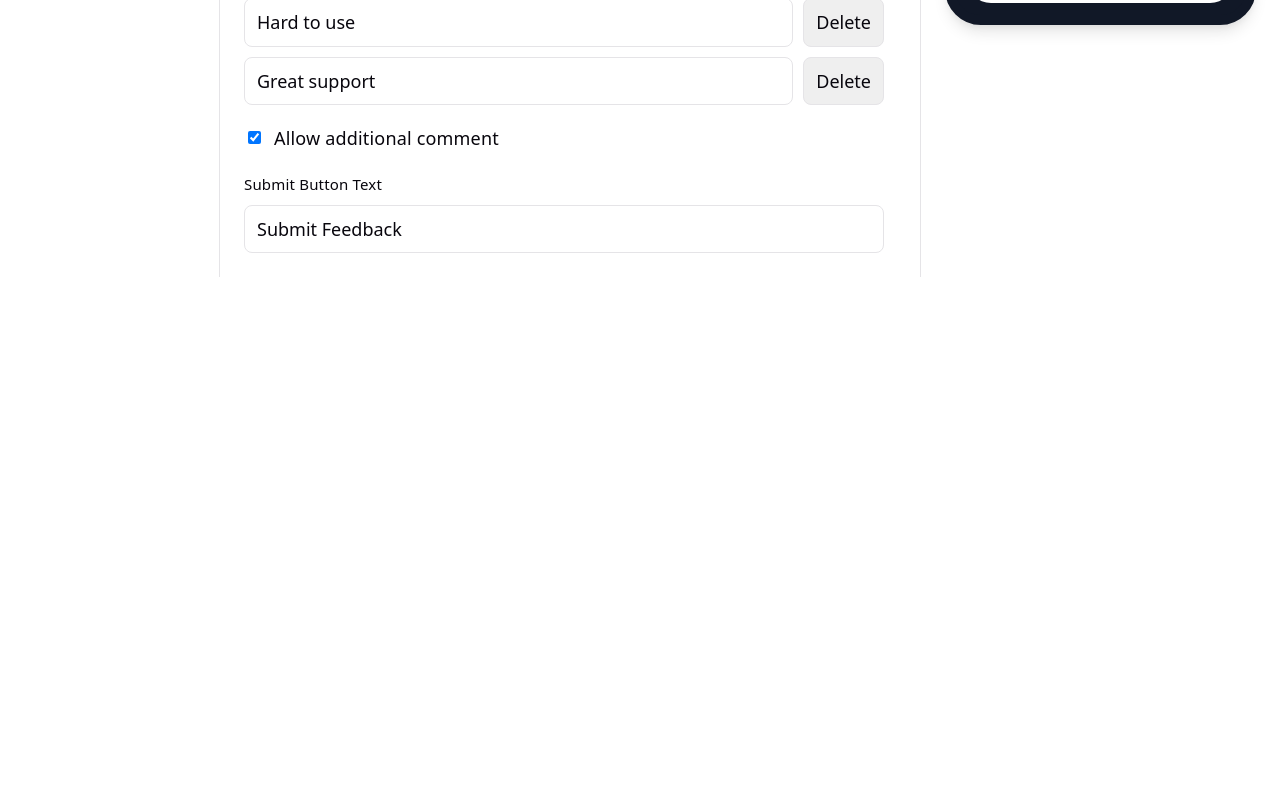
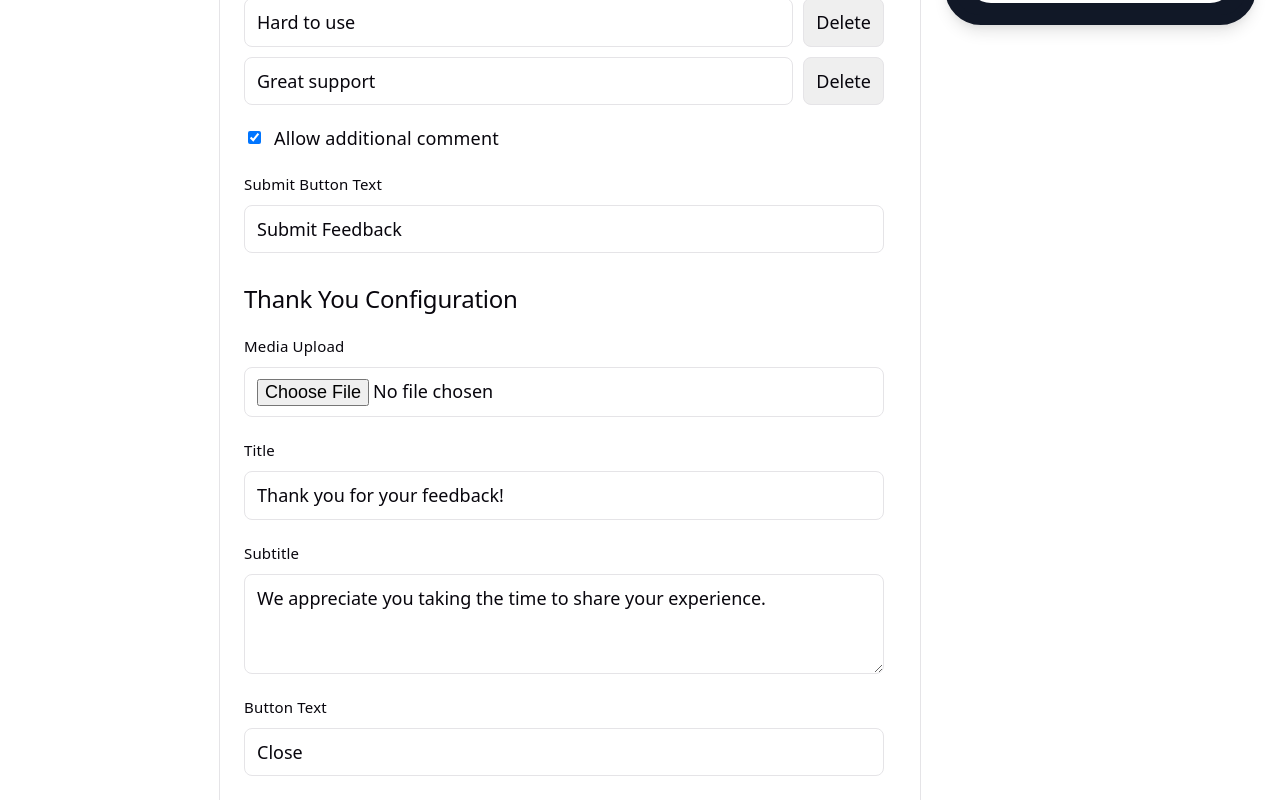
Before and after one commit to MeenakshiThapliyal09/CSAT_Campaign_builder, a React (Vite) app: page /content in a window 1280 px wide. Shown: the part 603-1403 px from the top of the page. Before the commit the page ends 880 px from the top, so only its background shows below. Built offline with nearby package versions, Linux system fonts and the light colour scheme.

Commit message:
Implement thank you configuration section

```diff
--- a/src/index.css
+++ b/src/index.css
@@ -274,3 +274,8 @@ code {
   gap: 10px;
   margin-top: 20px;
 }
+
+.field-help {
+  color: var(--text);
+  font-size: 14px;
+}
--- a/src/pages/ContentPage.tsx
+++ b/src/pages/ContentPage.tsx
@@ -5,6 +5,13 @@ function ContentPage() {
   const { campaign, setCampaign } = useCampaign();
   const { title, subtitle } = campaign.initialFeedback;
   const { ratingType, options, allowAdditionalComment, submitButtonText } = campaign.feedback;
+  const {
+    mediaUrl: thankYouMediaUrl,
+    mediaName: thankYouMediaName,
+    title: thankYouTitle,
+    subtitle: thankYouSubtitle,
+    buttonText: thankYouButtonText,
+  } = campaign.thankYou;
 
   function handleInitialFeedbackChange(
     event: ChangeEvent<HTMLInputElement | HTMLTextAreaElement>,
@@ -94,6 +101,41 @@ function ContentPage() {
     }));
   }
 
+  function handleThankYouMediaChange(event: ChangeEvent<HTMLInputElement>) {
+    const file = event.target.files?.[0];
+
+    if (!file) {
+      return;
+    }
+
+    const mediaUrl = URL.createObjectURL(file);
+
+    if (thankYouMediaUrl.startsWith('blob:')) {
+      URL.revokeObjectURL(thankYouMediaUrl);
+    }
+
+    setCampaign((currentCampaign) => ({
+      ...currentCampaign,
+      thankYou: {
+        ...currentCampaign.thankYou,
+        mediaUrl,
+        mediaName: file.name,
+      },
+    }));
+  }
+
+  function handleThankYouChange(event: ChangeEvent<HTMLInputElement | HTMLTextAreaElement>) {
+    const { name, value } = event.target;
+
+    setCampaign((currentCampaign) => ({
+      ...currentCampaign,
+      thankYou: {
+        ...currentCampaign.thankYou,
+        [name]: value,
+      },
+    }));
+  }
+
   return (
     <div className="content-page">
       <section className="content-section">
@@ -178,6 +220,54 @@ function ContentPage() {
           />
         </div>
       </section>
+
+      <section className="content-section">
+        <h2>Thank You Configuration</h2>
+
+        <div className="field-group">
+          <label htmlFor="thank-you-media">Media Upload</label>
+          <input
+            id="thank-you-media"
+            type="file"
+            accept="image/png,image/jpg,image/jpeg,image/gif"
+            onChange={handleThankYouMediaChange}
+          />
+          {thankYouMediaName && <p className="field-help">Selected: {thankYouMediaName}</p>}
+        </div>
+
+        <div className="field-group">
+          <label htmlFor="thank-you-title">Title</label>
+          <input
+            id="thank-you-title"
+            name="title"
+            type="text"
+            value={thankYouTitle}
+            onChange={handleThankYouChange}
+          />
+        </div>
+
+        <div className="field-group">
+          <label htmlFor="thank-you-subtitle">Subtitle</label>
+          <textarea
+            id="thank-you-subtitle"
+            name="subtitle"
+            value={thankYouSubtitle}
+            onChange={handleThankYouChange}
+            rows={3}
+          />
+        </div>
+
+        <div className="field-group">
+          <label htmlFor="thank-you-button-text">Button Text</label>
+          <input
+            id="thank-you-button-text"
+            name="buttonText"
+            type="text"
+            value={thankYouButtonText}
+            onChange={handleThankYouChange}
+          />
+        </div>
+      </section>
     </div>
   );
 }
```
